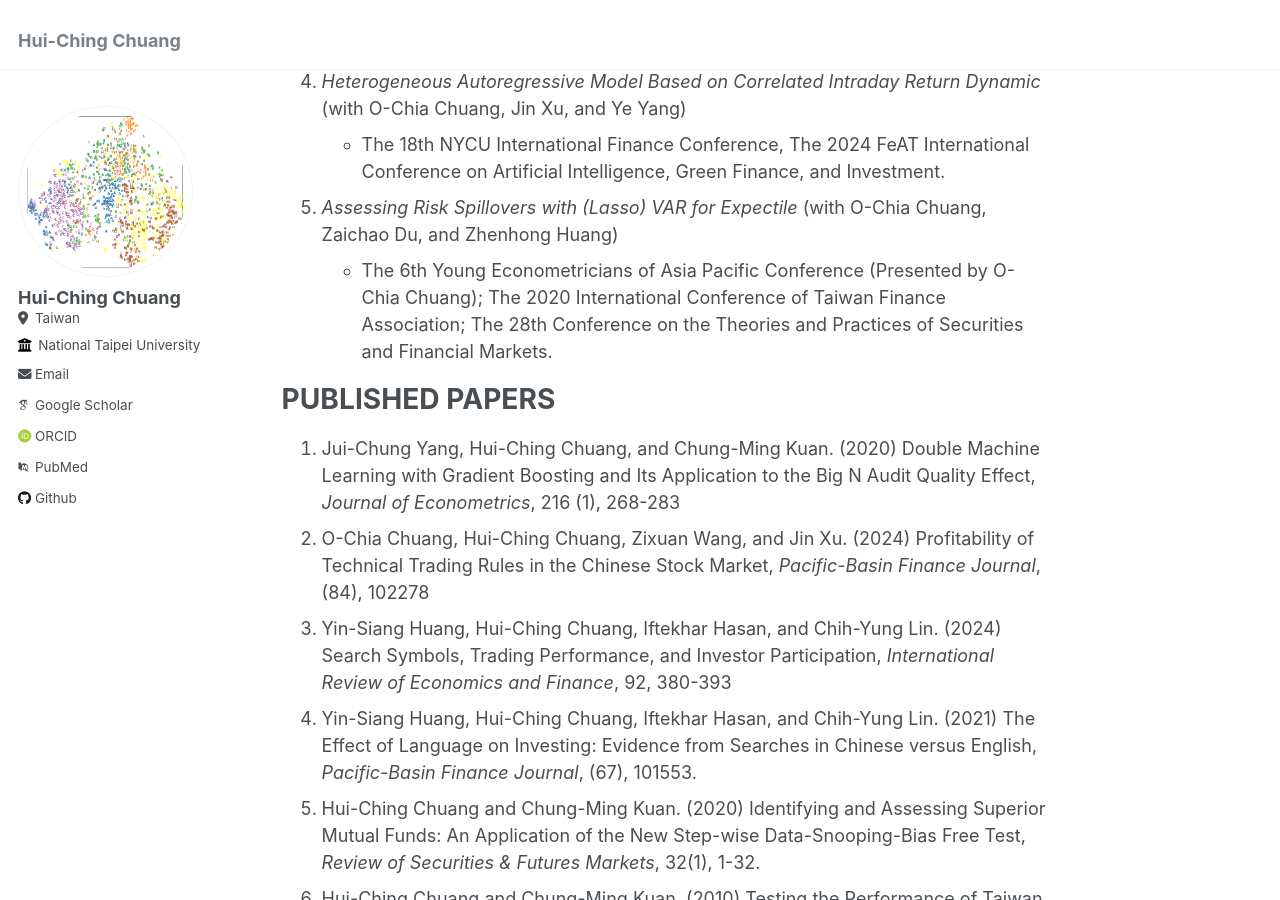
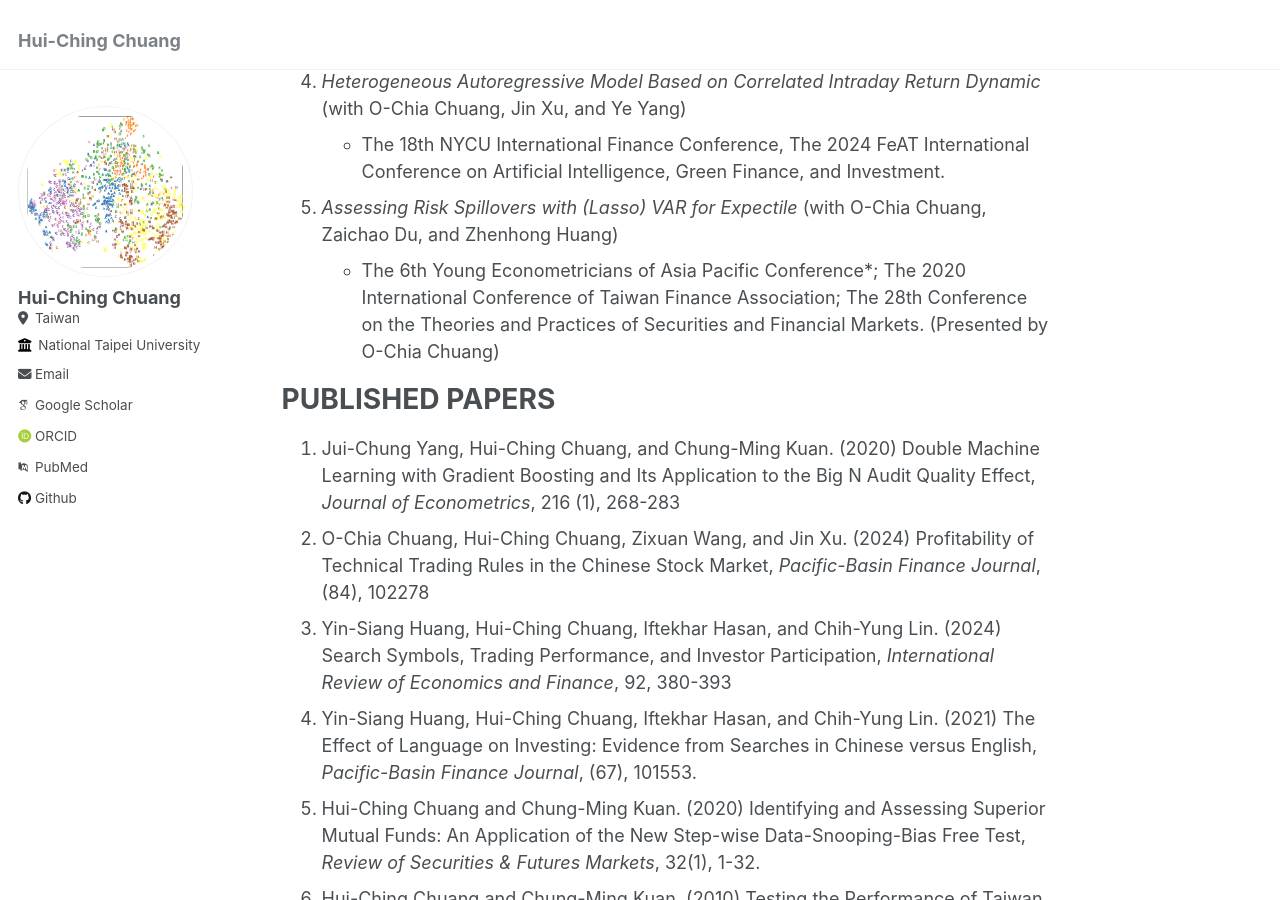
Before and after one commit to hcchuang/hcchuang.github.io, a Jekyll site: the page built from _pages/about.md, in a window 1280 px wide and 900 px high, scrolled down 830 px. Built offline with Jekyll 4.4.1, drawn with Linux system fonts in a browser that asks for light colours; some web fonts are replaced.

```diff
--- a/_pages/about.md
+++ b/_pages/about.md
@@ -22,7 +22,7 @@ WORKING PAPERS
 1.  _Heterogeneous Autoregressive Model Based on Correlated Intraday Return Dynamic_ (with O-Chia Chuang, Jin Xu, and Ye Yang)
    - The 18th NYCU International Finance Conference, The 2024 FeAT International Conference on Artificial Intelligence, Green Finance, and Investment.
 1.  _Assessing Risk Spillovers with (Lasso) VAR for Expectile_ (with O-Chia Chuang, Zaichao Du, and Zhenhong Huang)
-   - The 6th Young Econometricians of Asia Pacific Conference (Presented by O-Chia Chuang); The 2020 International Conference of Taiwan Finance Association; The 28th Conference on the Theories and Practices of Securities and Financial Markets.
+   - The 6th Young Econometricians of Asia Pacific Conference\*; The 2020 International Conference of Taiwan Finance Association; The 28th Conference on the Theories and Practices of Securities and Financial Markets. (Presented by O-Chia Chuang)
 
 PUBLISHED PAPERS
 ======
```
